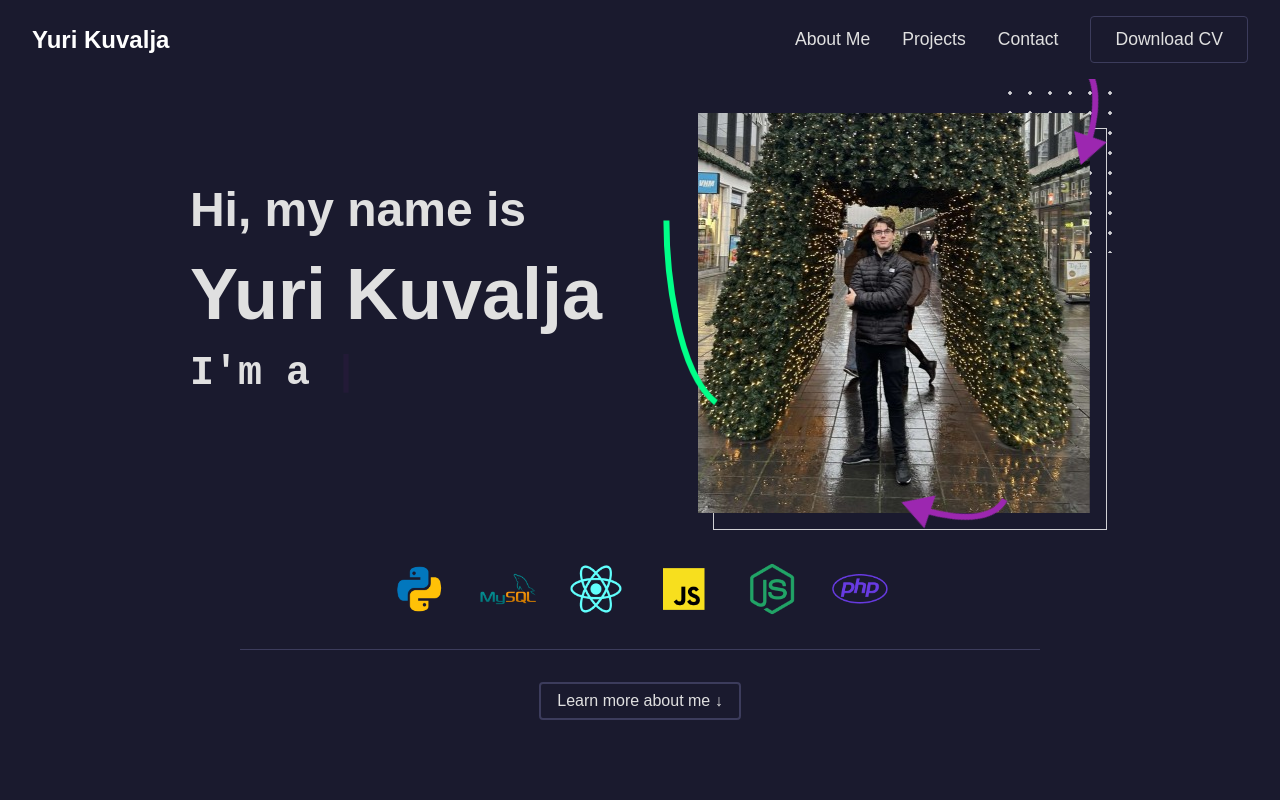
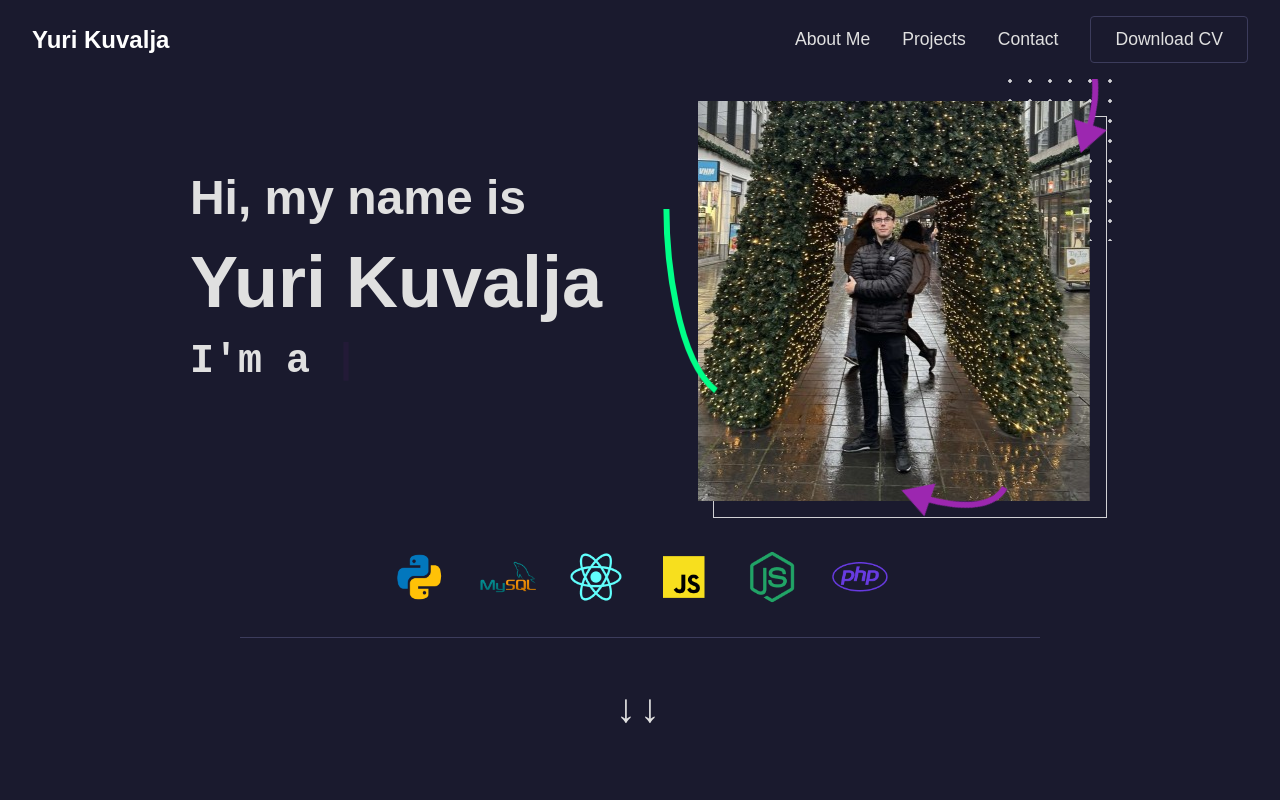
Before and after one commit to CRazorIV/crazoriv.github.io, a React (Vite) app in the folder portfolio/: page / in a window 1280 px wide. Shown: the top 800 px of the page. Built offline with nearby package versions, Linux system fonts and the light colour scheme.

Commit message:
fix: re-done the CTA button

```diff
--- a/portfolio/src/components/Hero.css
+++ b/portfolio/src/components/Hero.css
@@ -519,3 +519,30 @@
     animation: none;
   }
 }
+
+.scroll-indicator {
+  margin-top: 3rem;
+  text-align: center;
+  font-size: 2.5rem;
+  cursor: pointer;
+  animation: bounce 2s infinite;
+  color: var(--text-color);
+  transition: color 0.3s ease;
+  letter-spacing: 4px;
+}
+
+.scroll-indicator:hover {
+  color: var(--accent-color);
+}
+
+@keyframes bounce {
+  0%, 20%, 50%, 80%, 100% {
+    transform: translateY(0);
+  }
+  40% {
+    transform: translateY(-10px);
+  }
+  60% {
+    transform: translateY(-5px);
+  }
+}
--- a/portfolio/src/components/Hero.jsx
+++ b/portfolio/src/components/Hero.jsx
@@ -70,10 +70,10 @@ const Hero = () => {
         </div>
       </div>
 
-      <div className="cta-container" style={{ marginTop: '2rem', textAlign: 'center' }}>
-        <Button onClick={() => document.getElementById('about').scrollIntoView({ behavior: 'smooth' })}>
-          Learn more about me ↓
-        </Button>
+      <div className="scroll-indicator"
+           onClick={() => document.getElementById('about').scrollIntoView({ behavior: 'smooth' })}
+           aria-label="Scroll to About section">
+        ↓↓
       </div>
     </section>
   );
```
